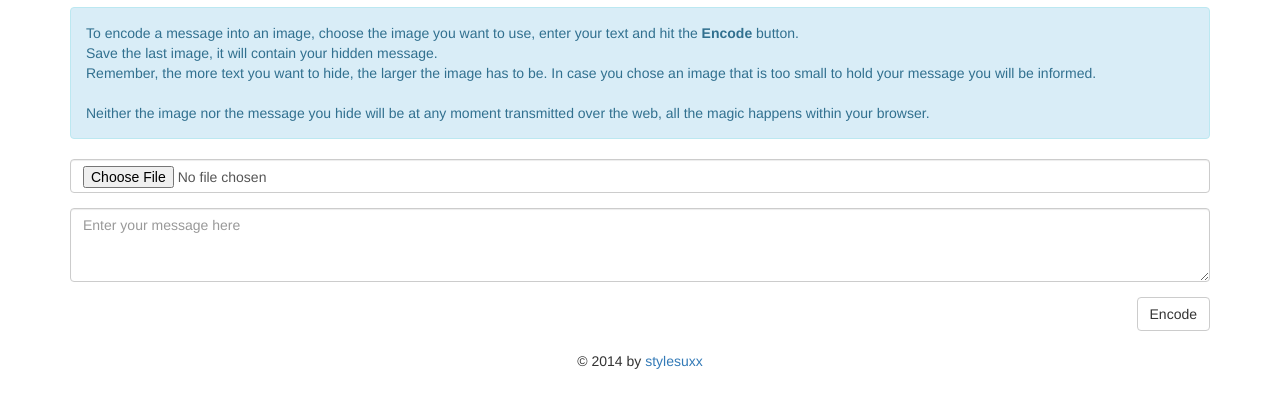
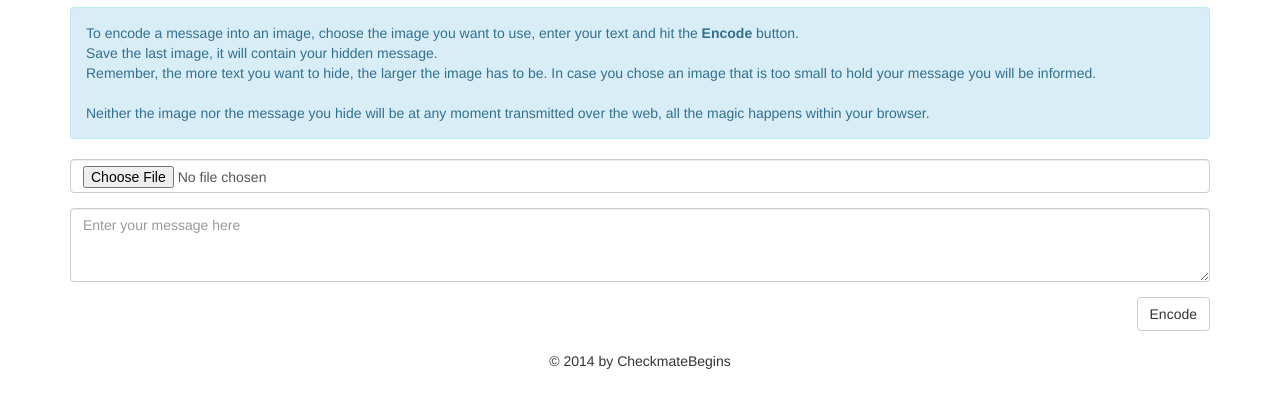
Before and after one commit to cbegins/steganography, a plain HTML site: page index.html in a window 1280 px wide. Shown: the part 218-626 px from the top of the page. Drawn offline with nearby package versions, Linux system fonts and the light colour scheme.

Commit message:
Update index.html

```diff
--- a/index.html
+++ b/index.html
@@ -93,7 +93,7 @@
     </div>
 
     <footer style="text-align: center; margin-top: 20px; margin-bottom: 10px;">
-      &copy; 2014 by <a href="mailto:stylesuxx@gmail.com">stylesuxx</a>
+      &copy; 2014 by CheckmateBegins
     </footer>
   </div>
 
```
